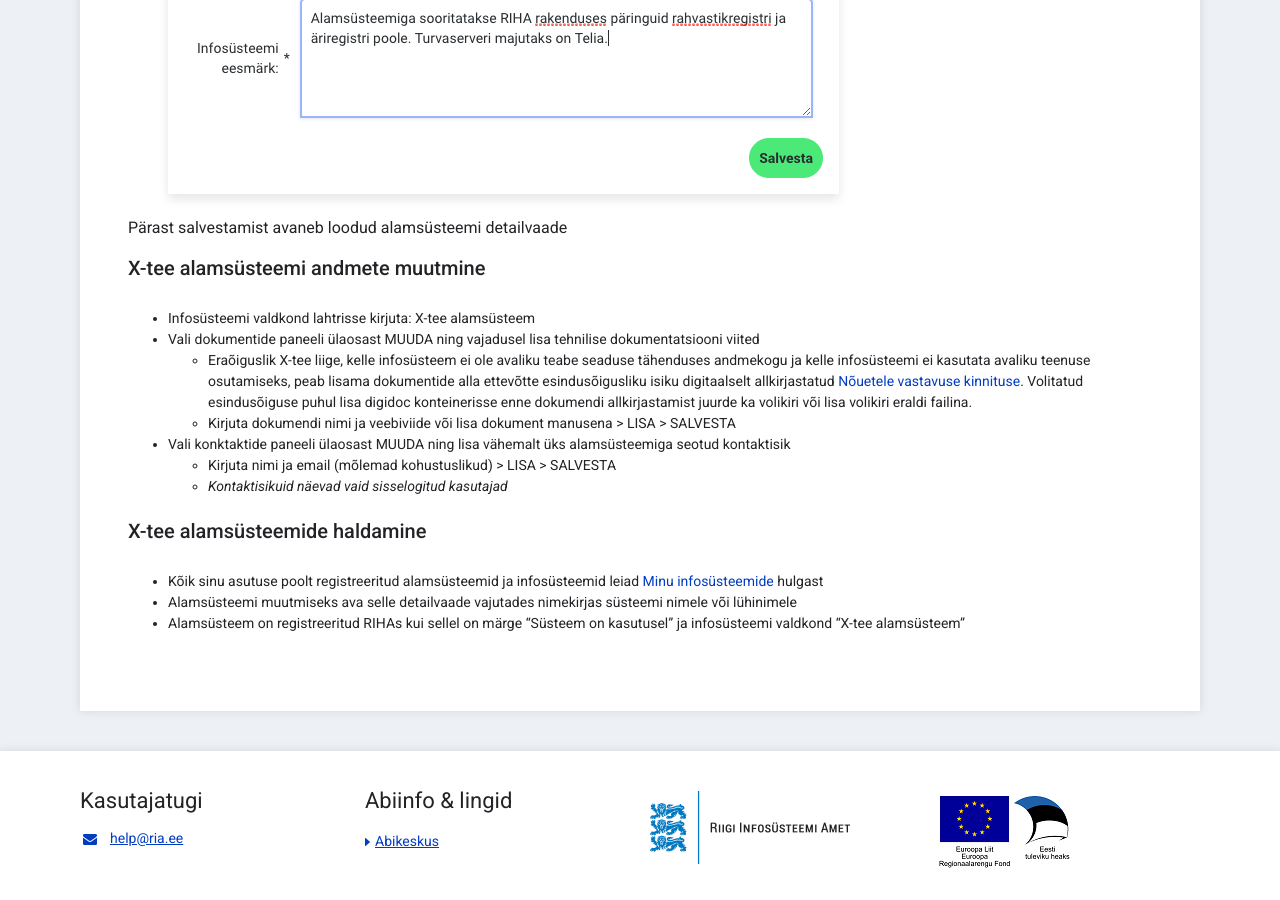
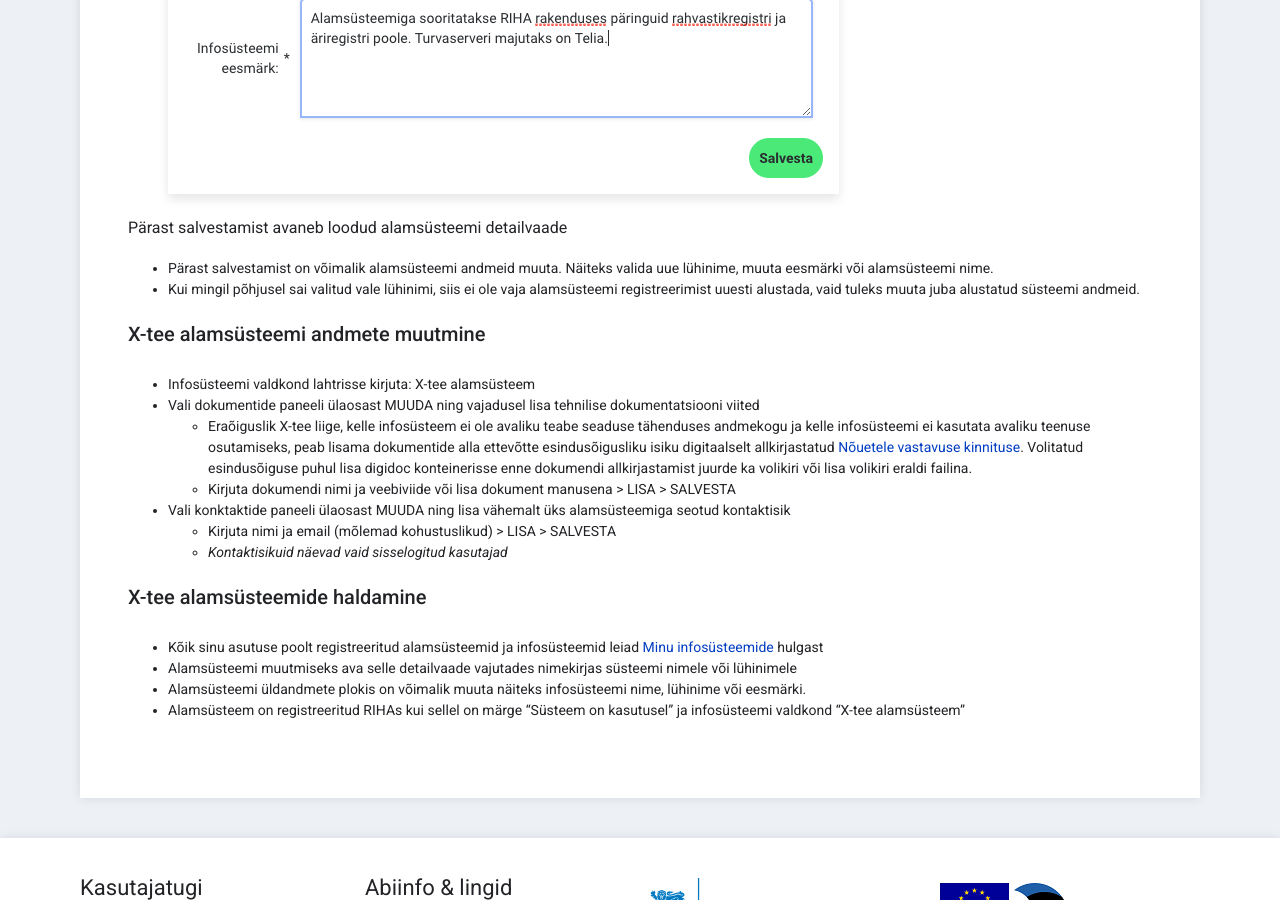
Before and after one commit to e-gov/RIHA-Help, a Jekyll site: the page built from docs/X-tee-alamsysteem.md, in a window 1280 px wide and 900 px high, scrolled down 944 px. Built offline with Jekyll 4.4.1, drawn with Linux system fonts in a browser that asks for light colours.

Commit message:
Added a note about changing subsystem details

```diff
--- a/docs/X-tee-alamsysteem.md
+++ b/docs/X-tee-alamsysteem.md
@@ -24,6 +24,9 @@ title: X-tee alamsüsteemi abi
 
 Pärast salvestamist avaneb loodud alamsüsteemi detailvaade
 
+- Pärast salvestamist on võimalik alamsüsteemi andmeid muuta. Näiteks valida uue lühinime, muuta eesmärki või alamsüsteemi nime.
+- Kui mingil põhjusel sai valitud vale lühinimi, siis ei ole vaja alamsüsteemi registreerimist uuesti alustada, vaid tuleks muuta juba alustatud süsteemi andmeid.
+
 ### X-tee alamsüsteemi andmete muutmine
 
 - Infosüsteemi valdkond lahtrisse kirjuta: X-tee alamsüsteem
@@ -38,4 +41,5 @@ Pärast salvestamist avaneb loodud alamsüsteemi detailvaade
 
 - Kõik sinu asutuse poolt registreeritud alamsüsteemid ja infosüsteemid leiad [Minu infosüsteemide](https://www.riha.ee/Kirjelda) hulgast
 - Alamsüsteemi muutmiseks ava selle detailvaade vajutades nimekirjas süsteemi nimele või lühinimele
+- Alamsüsteemi üldandmete plokis on võimalik muuta näiteks infosüsteemi nime, lühinime või eesmärki.
 - Alamsüsteem on registreeritud RIHAs kui sellel on märge "Süsteem on kasutusel" ja infosüsteemi valdkond "X-tee alamsüsteem"
```
